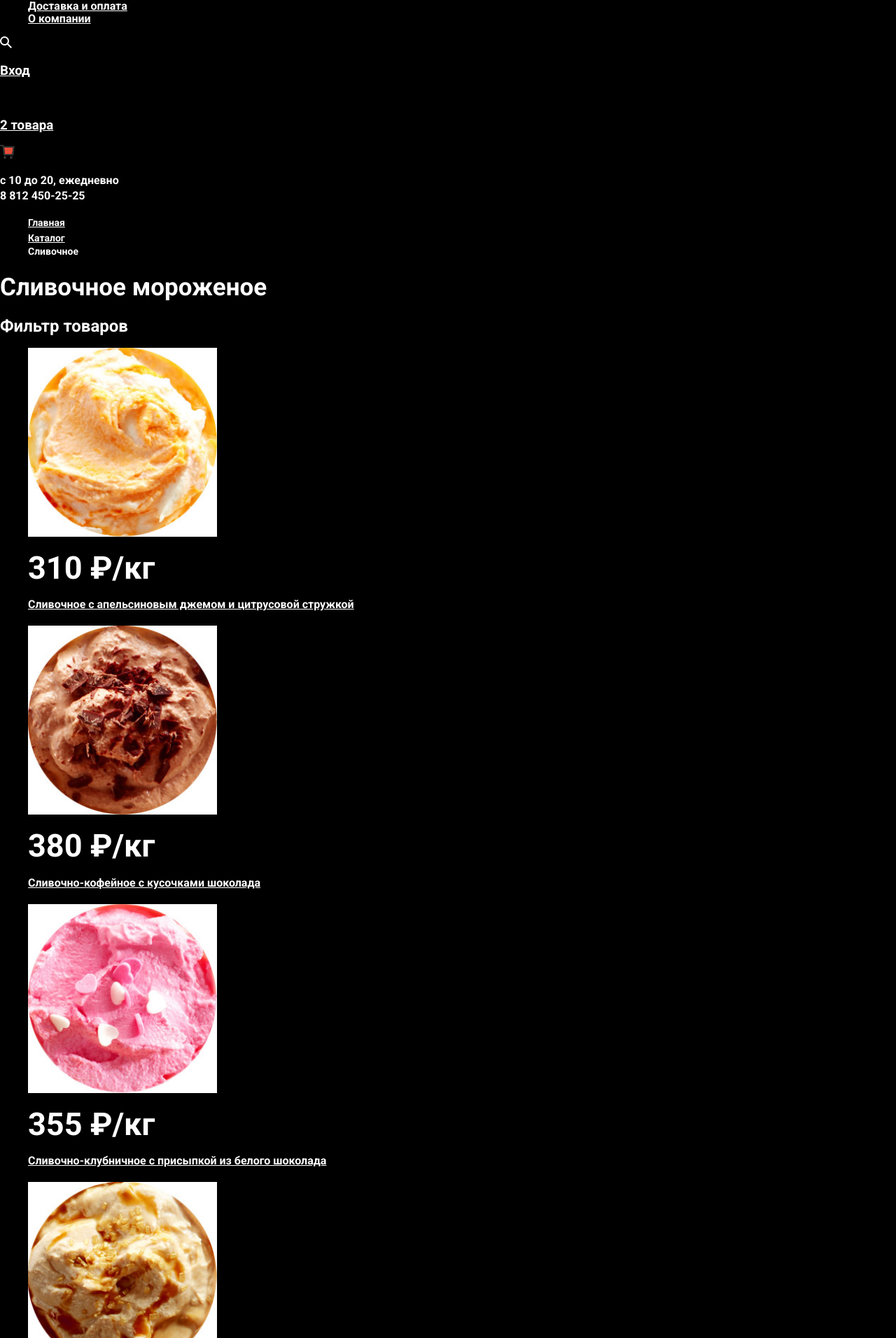
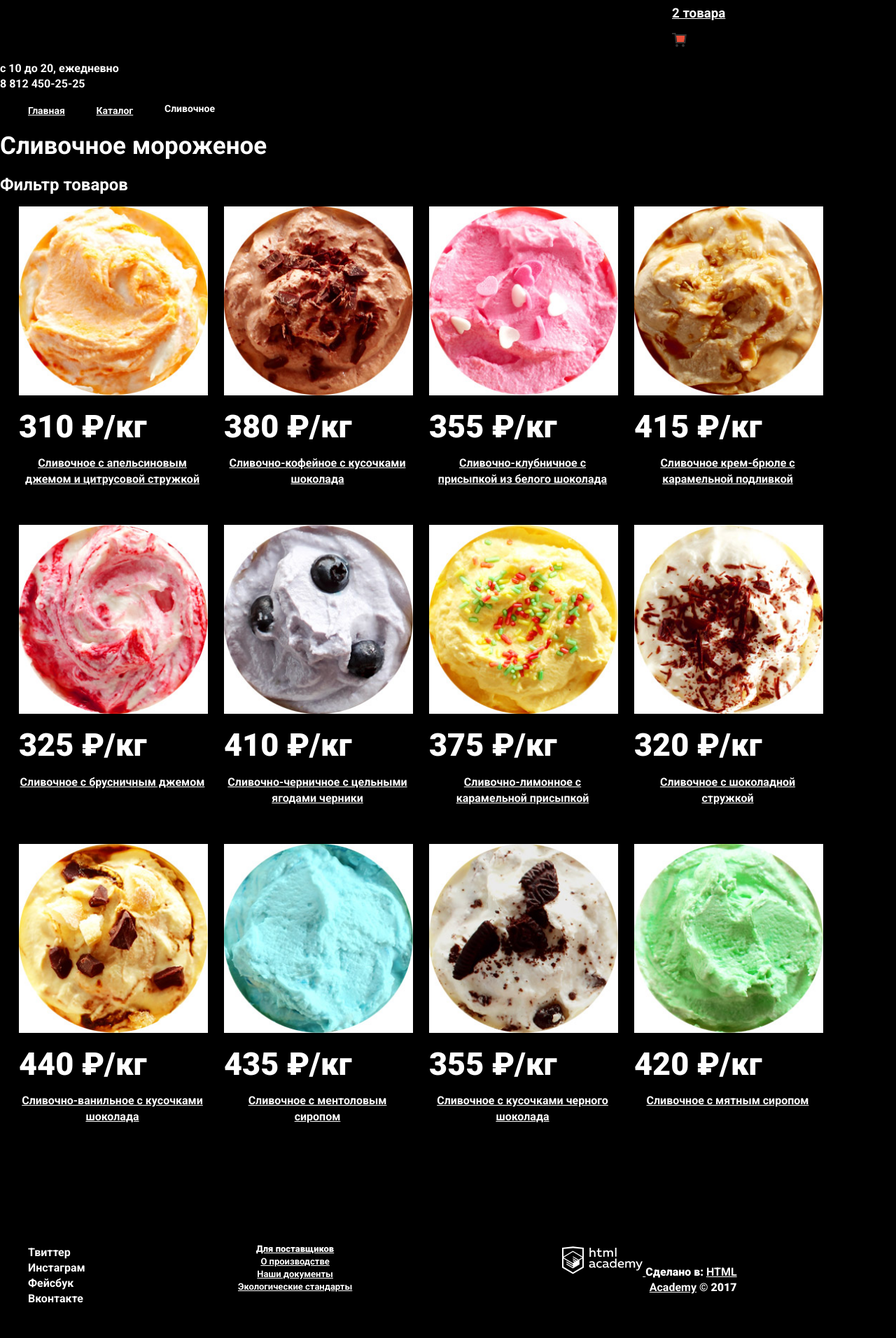
Before and after one commit to Ivanna182/476977-gllacy, a plain HTML site: page catalog.html in a window 1280 px wide. Shown: the part 108-2020 px from the top of the page at 70% size. Drawn offline with nearby package versions, Linux system fonts and the light colour scheme.

Commit message:
Добавила сетки

```diff
--- a/catalog.html
+++ b/catalog.html
@@ -3,7 +3,7 @@
   <head>
     <meta charset="utf-8">
     <title>«Gllacy Shop»</title>
-    <link href="https://fonts.googleapis.com/css?family=Roboto:400,700" rel="stylesheet">
+    <link href="https://fonts.googleapis.com/css?family=Roboto:700,900,500&subset=latin,cyrillic" rel="stylesheet" type="text/css">
     <link href="css/normalize.css" rel="stylesheet">
     <link href="css/style.css" rel="stylesheet">
   </head>
@@ -60,7 +60,7 @@
               <b>310 ₽/кг</b>
             </p>
             <h3>
-              <a class="button" href="#">
+              <a href="#">
                 <span class="catalog-category">Сливочное с апельсиновым джемом и цитрусовой стружкой</span>
               </a>
             </h3>
@@ -75,7 +75,7 @@
               <b>380 ₽/кг</b>
             </p>
             <h3>
-              <a class="button" href="#">
+              <a href="#">
                 <span class="catalog-category">Сливочно-кофейное с кусочками шоколада</span>
               </a>
             </h3>
@@ -90,7 +90,7 @@
               <b>355 ₽/кг</b>
             </p>
             <h3>
-              <a class="button" href="#">
+              <a href="#">
                 <span class="catalog-category">Сливочно-клубничное с присыпкой из белого шоколада</span>
               </a>
             </h3>
@@ -120,7 +120,7 @@
               <b>325 ₽/кг</b>
             </p>
             <h3>
-              <a class="button" href="#">
+              <a href="#">
                 <span class="catalog-category">Сливочное с брусничным джемом</span>
               </a>
             </h3>
@@ -135,7 +135,7 @@
               <b>410 ₽/кг</b>
             </p>
             <h3>
-              <a class="button" href="#">
+              <a href="#">
                 <span class="catalog-category">Сливочно-черничное с цельными ягодами черники</span>
               </a>
             </h3>
@@ -150,7 +150,7 @@
               <b>375 ₽/кг</b>
             </p>
             <h3>
-              <a class="button" href="#">
+              <a href="#">
                 <span class="catalog-category">Сливочно-лимонное с карамельной присыпкой</span>
               </a>
             </h3>
@@ -165,7 +165,7 @@
               <b>320 ₽/кг</b>
             </p>
             <h3>
-              <a class="button" href="#">
+              <a href="#">
                 <span class="catalog-category">Сливочное с шоколадной стружкой</span>
               </a>
             </h3>
@@ -180,7 +180,7 @@
               <b>440 ₽/кг</b>
             </p>
             <h3>
-              <a class="button" href="#">
+              <a href="#">
                 <span class="catalog-category">Сливочно-ванильное с кусочками шоколада</span>
               </a>
             </h3>
@@ -195,7 +195,7 @@
               <b>435 ₽/кг</b>
             </p>
             <h3>
-              <a class="button" href="#">
+              <a href="#">
                 <span class="catalog-category">Сливочное с ментоловым сиропом</span>
               </a>
             </h3>
@@ -210,7 +210,7 @@
               <b>355 ₽/кг</b>
             </p>
             <h3>
-              <a class="button" href="#">
+              <a href="#">
                 <span class="catalog-category">Сливочное с кусочками черного шоколада</span>
               </a>
             </h3>
@@ -225,7 +225,7 @@
               <b>420 ₽/кг</b>
             </p>
             <h3>
-              <a class="button" href="#">
+              <a href="#">
                 <span class="catalog-category">Сливочное с мятным сиропом</span>
               </a>
             </h3>
@@ -236,6 +236,7 @@
     </main>
 
     <footer class="main-footer">
+      <div class="container">
       <nav class="main-footer-social">
         <ul>
           <li><a class="social-button-twitter" href="#">Твиттер</a></li>
@@ -255,13 +256,14 @@
       </div>
 
       <p class="footer-copyright">
-        <a class="footer-logo">
+        <a class="footer-logo" href="https://htmlacademy.ru/intensive/htmlcss">
           <img src="img/logo-htmlacademy.svg" width="115" height="44" alt="Логотип «HTML Academy»">
         </a>
         <b>Сделано в:</b>
-        <a class="button" href="https://htmlacademy.ru">HTML Academy</a>
+        <a class="button" href="https://htmlacademy.ru/intensive/htmlcss">HTML Academy</a>
         <b>© 2017</b>
       </p>
+      </div>
     </footer>
 
     <section class="search visually-hidden index-columns">
@@ -322,5 +324,4 @@
       <button class="button" type="submit">Оформить заказ</button>
     </section>
 
-
 </body>
--- a/css/style.css
+++ b/css/style.css
@@ -27,19 +27,32 @@ a {
   display: none;
 }
 
+li:hover .sub-menu {
+  display: block;
+  list-style: none;
+  text-decoration: none;
+}
+
+.sub-menu >li a:hover {
+  text-decoration: none;
+  background-color: #fbded7;
+}
+
+.sub-menu >li a:active {
+  text-decoration: none;
+  background-color: #f6b5a5;
+}
+
 .site-navigation,
 .user-navigation {
   list-style: none;
   text-decoration: underline;
 }
 
-.site-navigation {
-  list-style: none;
-}
-
 .site-navigation a,
 .user-navigation a {
   color: #ffffff;
+  list-style: none;
 }
 
 .site-navigation a:hover {
@@ -57,7 +70,7 @@ a {
   color: #ffffff;
   text-decoration-line: none;
 
-  background-color: red;
+  background-color: #d07058;
 }
 
 .index-columns {
@@ -186,6 +199,10 @@ a {
   color: #ffbc9e;
 }
 
+.catalog-item h3 {
+  text-align: center;
+}
+
 .catalog-item-price b {
   font-size: 45px;
   line-height: 45px;
@@ -239,3 +256,161 @@ a {
 .footer-copyright a:active {
   color: #ffbc9e;
 }
+
+/* ----- Сеточные стили ----- */
+
+html,
+body {
+  min-width: 1200px;
+  min-height: 2416px;
+}
+
+.main-navigation {
+  display: flex;
+  flex-direction: row;
+}
+
+.main-header-logo {
+  margin-top: 5px;
+  padding-left: 26px;
+  width: 160px;
+  height: 73px;
+}
+
+.main-navigation-wrapper {
+  width: 100%;
+  margin: 0px;
+
+  /* Временно для сетки */
+  min-height: 70px;
+  background-color: transparent;
+}
+
+.main-navigation-wrapper .container {
+  display: flex;
+  justify-content: space-between;
+}
+
+.site-navigation {
+  width: 397px;
+  height: 73px;
+  padding-right: 319px;
+}
+
+.user-navigation {
+
+  width: 249px;
+  padding-left: 18px;
+  padding-right: 26px;
+  list-style: none;
+
+  /* Временно для сетки */
+  min-height: 70px;
+}
+
+.container-information {
+  display: flex;
+  justify-content: space-between;
+  padding-left: 20px;
+  margin-bottom: 41px;
+
+  background-image: none;
+  background-color: transparent;
+}
+
+.information {
+  width: 1146px;
+  padding-top: 28px;
+
+  min-height: 306px;
+}
+
+.news {
+  width: 560px;
+  margin-bottom: 41px;
+  padding-top: 24px;
+
+  min-height: 223px;
+}
+
+.subscription {
+  width: 560px;
+  margin-left: 26px;
+  padding-top: 35px;
+
+  min-height: 223px;
+}
+
+.main-footer {
+  padding: 27px 0;
+
+  min-height: 104px;
+  background: none;
+}
+
+.main-footer .container {
+  display: flex;
+}
+
+.footer-social {
+  width: 267px;
+  margin: 0;
+  margin-right: 129px;
+  /* Временно для сетки */
+  min-height: 42px;
+}
+
+.additional-information {
+  width: 560px;
+  margin-right: 26px;
+
+  /* Временно для сетки */
+  min-height: 46px;
+}
+
+.footer-copyright {
+  width: 267px;
+  margin-right: 26px;
+  padding-left: 78px;
+
+  /* Временно для сетки */
+  min-height: 63px;
+}
+
+.breadcrumbs {
+  display: flex;
+  justify-content: space-between;
+  margin-right: 612px;
+  margin-bottom: 7px;
+  width: 267px;
+  height: 18px;
+}
+
+.catalog {
+  width: 1200px;
+
+  min-height: 1065px;
+}
+
+.catalog-list {
+  display: flex;
+  flex-wrap: wrap;
+  padding: 0;
+  margin-left: 27px;
+  margin-bottom: 75px;
+}
+
+.catalog-item {
+  width: 267px;
+  margin-bottom: 35px;
+  margin-right: 26px;
+  background-color: transparent;
+
+  min-height: 339px;
+}
+
+.catalog-item:nth-child(4n) {
+  margin-right: 27px;
+}
+
+/* ----- Слайдер ----- */
```
Also changed, not shown: index.html (+14 -6 lines). Lines whose indentation alone changed are shown as unchanged.
